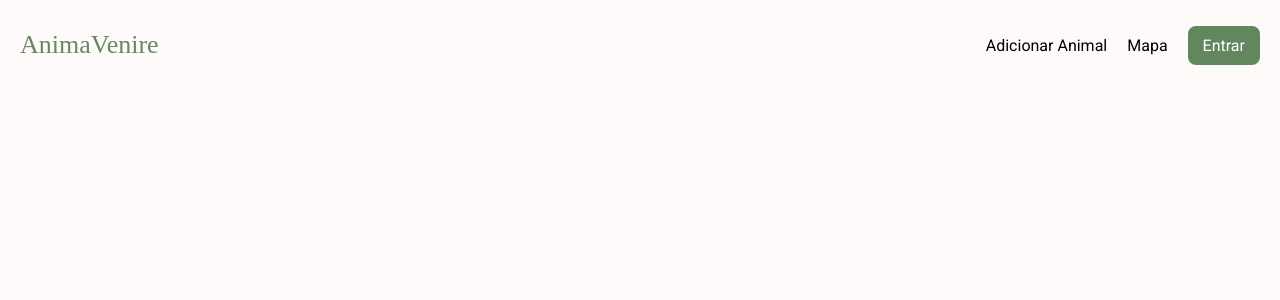
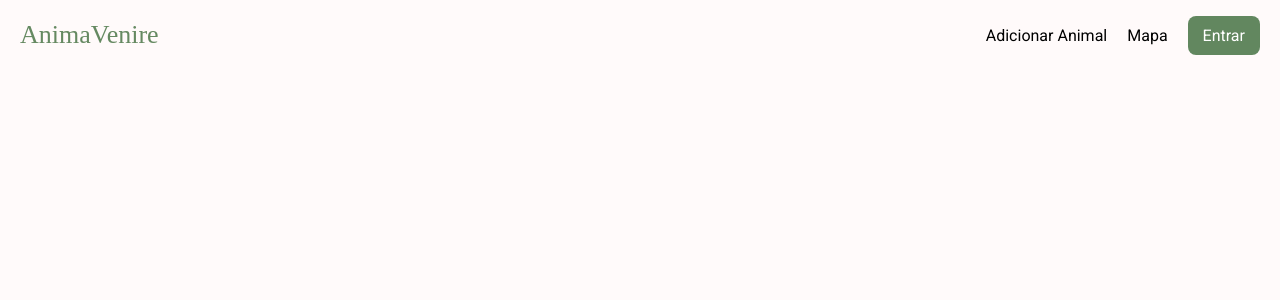
Before and after one commit to kyoduke/animavenire-react, a React (Vite) app: page / in a window 1280 px wide. Shown: the top 300 px of the page. Built offline with nearby package versions, Linux system fonts and the light colour scheme.

Commit message:
update header size

```diff
--- a/src/components/Header/Header.css
+++ b/src/components/Header/Header.css
@@ -8,7 +8,6 @@
         color: rgba(18, 77, 16, 0.65);
     }
     ul {
-        height: 5rem;
         display: flex;
         list-style: none;
         align-items: center;
```
